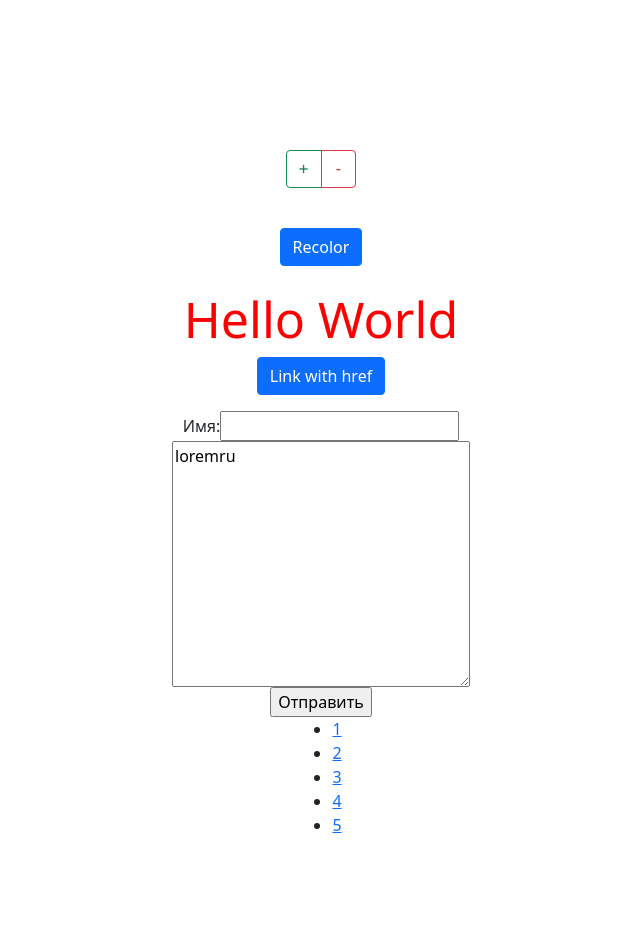
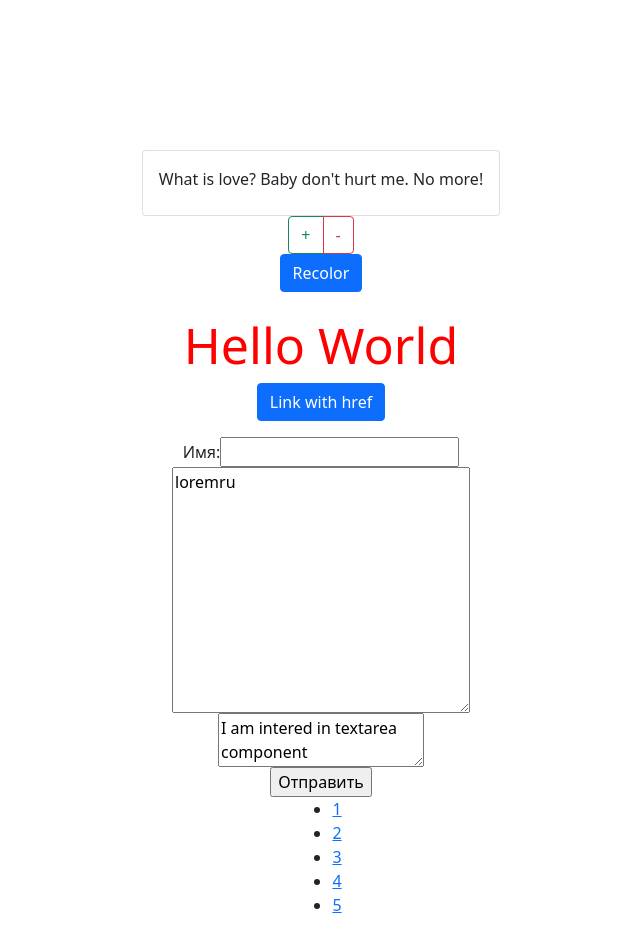
Before and after one commit to ElKlaus/react_apps, a React (Create React App) app in the folder hexlet_app/: page / in a window 1280 px wide. Shown: the whole page, without its empty margins (319-959 px from the left). Before the commit the page ends 853 px from the top, so only its background shows below. Built offline with nearby package versions, Linux system fonts and the light colour scheme.

Commit message:
add card comp

```diff
--- a/hexlet_app/src/App.js
+++ b/hexlet_app/src/App.js
@@ -7,6 +7,7 @@ import Collapse from './components/collapse';
 import Form from './components/form';
 import List from './components/list';
 import Log from './components/log';
+import Card from './components/card';
 
 class App extends React.Component {
 
@@ -16,8 +17,17 @@ class App extends React.Component {
       { dt: 'another term', dd: 'another description', id: 2 },
     ];
 
+    const vdom = (
+      <Card>
+        <Card.Body>
+          <Card.Title>What is love? Baby don't hurt me. No more!</Card.Title>
+        </Card.Body>
+      </Card>
+    );
+
     return (
       <div  className='main'>
+        {vdom}
         <Log />
         <Buttons />
         <Collapse text={'Collapse me'} />
--- a/hexlet_app/src/components/buttons.jsx
+++ b/hexlet_app/src/components/buttons.jsx
@@ -21,8 +21,6 @@ export default class Buttons extends React.Component {
   render() {
     const { toggleClass } = this.state;
 
-    console.log(toggleClass);
-
     const textStyle = cn({
       divStyle: toggleClass,
       divNewStyle: !toggleClass,
--- /dev/null
+++ b/hexlet_app/src/components/card.jsx
@@ -0,0 +1,16 @@
+import React from "react";
+
+const Title = (props) => <div className="card-title">{props.children}</div>
+const Body = (props) => <div className="card-body">{props.children}</div>
+
+class Card extends React.Component {
+  static Body = Body;
+
+  static Title = Title;
+
+  render() {
+    return <div className="card card-block">{this.props.children}</div>
+  }
+}
+
+export default Card;
--- /dev/null
+++ b/hexlet_app/src/components/editor.jsx
@@ -0,0 +1,20 @@
+import React from "react";
+
+export default class Editor extends React.Component {
+  constructor(props) {
+    super(props);
+    this.state = {
+      text: this.props.text,
+    }
+  }
+
+  onChange = (e) => {
+    this.setState({ text: e.target.value });
+  }
+
+  render() {
+    return (
+      <textarea onChange={this.onChange} value={this.state.text}></textarea>
+    )
+  }
+}
--- a/hexlet_app/src/components/form.jsx
+++ b/hexlet_app/src/components/form.jsx
@@ -1,5 +1,6 @@
 import React from "react";
 import cn from "classnames";
+import Editor from "./editor";
 
 export default class Form extends React.Component {
   constructor(prop) {
@@ -35,10 +36,9 @@ export default class Form extends React.Component {
           <input type="text" name="text" value={this.state.value} onChange={this.handleChange} />
         </label>
         <textarea name="" id="" cols="30" rows="10" onChange={this.onChange} value={this.state.text}></textarea>
+        <Editor text="I am intered in textarea component" />
         <input type="submit" value="Отправить" />
       </form>
     )
   }
-
-
 }
--- a/hexlet_app/src/components/list.jsx
+++ b/hexlet_app/src/components/list.jsx
@@ -1,16 +1,14 @@
 import React from "react";
 import cn from "classnames";
 
-class Item extends React.Component {
-  render() {
-    const { value, onRemove } = this.props;
+const Item = (props) => {
+  const { value, onRemove } = props;
 
-    return (
-      <li>
-        <a href="#" onClick={onRemove(value)}>{value}</a>
-      </li>
-    )
-  }
+  return (
+    <li>
+      <a href="#" onClick={onRemove(value)}>{value}</a>
+    </li>
+  );
 }
 
 export default class List extends React.Component {
@@ -34,7 +32,7 @@ export default class List extends React.Component {
     return (
       <ul>
         {items.map(i =>
-          <Item onRemove={this.handleRemove} value={i} />
+          <Item onRemove={this.handleRemove} value={i} key={i} />
         )}
       </ul>
     )
--- a/hexlet_app/src/components/log.jsx
+++ b/hexlet_app/src/components/log.jsx
@@ -6,28 +6,29 @@ export default class Log extends React.Component {
     super(props);
     this.state = {
       items: [],
-    }
+    };
   }
 
   handleCount = (value) => {
     const { items } = this.state;
     const currentValue = get(items, [0, 'value'], 0) + value;
-    const current = { id: uniqueId(), value: currentValue};
+    const current = { id: uniqueId(), value: currentValue };
 
     this.setState({ items: [current, ...items] });
   }
 
   handleDec = () => this.handleCount(-1);
-
   handleInc = () => this.handleCount(1);
 
   handleRemove = (currentId) => () => {
     const { items } = this.state;
-    this.setState({ items: items.filter(({ id }) => id !== currentId) });
+
+    this.setState({ items: items.filter(({ id }) => id !== currentId) })
   }
 
-  renderLog() {
+  renderList() {
     const { items } = this.state;
+
     if (items.length === 0) {
       return null;
     }
@@ -35,22 +36,22 @@ export default class Log extends React.Component {
     return (
       <div className="list-group">
         {items.map(({ id, value }) => (
-          <button className="list-group-item list-group-item-action" key={id} onClick={this.handleRemove(id)}>
+          <button type="button" className="list-group-item list-group-item-action" key={id} onClick={this.handleRemove(id)}>
             {value}
           </button>
         ))}
       </div>
-    );
+    )
   }
 
   render() {
     return (
-      <div className="log">
-        <div className="btn-group font-monospace" role="group">
+      <div>
+        <div className="btn-group font-monospase" role="group">
           <button type="button" className="btn btn-outline-success" onClick={this.handleInc}>+</button>
           <button type="button" className="btn btn-outline-danger" onClick={this.handleDec}>-</button>
         </div>
-        {this.renderLog()}
+        {this.renderList()}
       </div>
     )
   }
```
